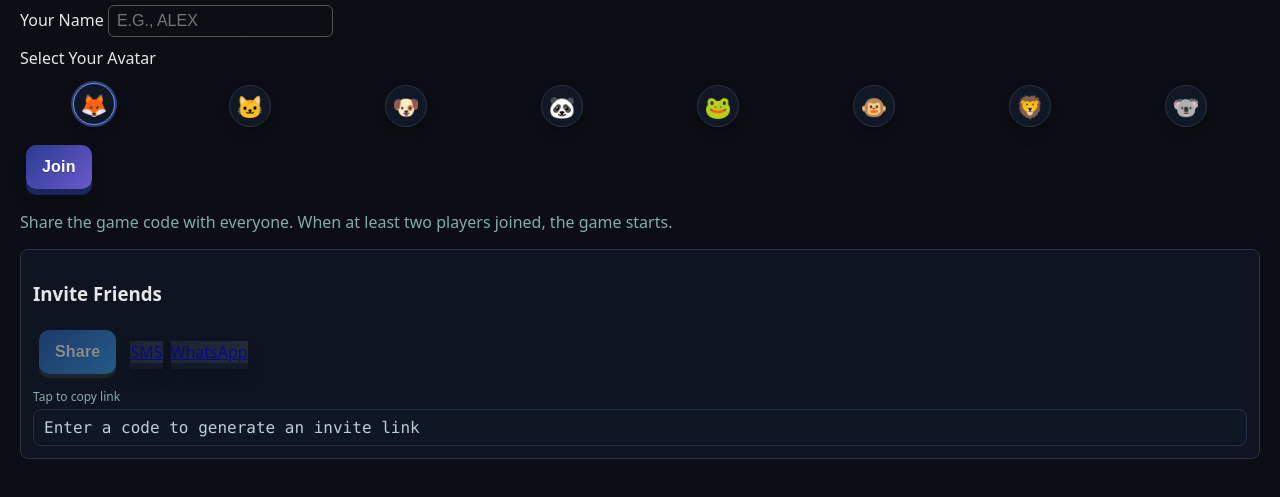
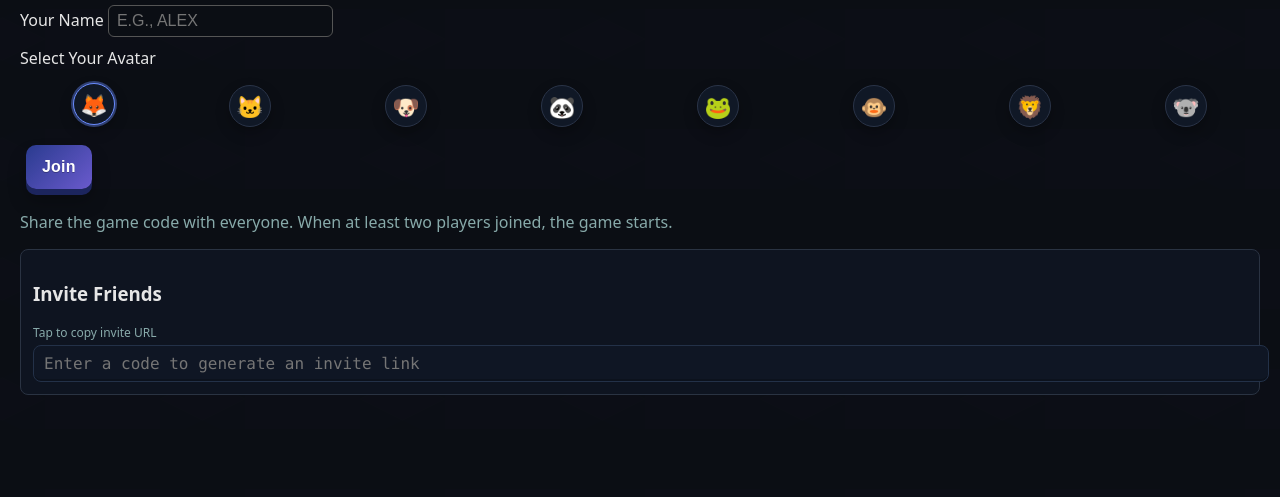
Before and after one commit to catid/backwardswords, a website: page app/static/index.html in a window 1280 px wide. Shown: the part 141-638 px from the top of the page. Drawn offline with Linux system fonts and the light colour scheme.

Commit message:
Replace Share/SMS/WA with single invite URL textbox using ?pass=PARTY; click to refresh+copy; support ?pass prefill

```diff
--- a/app/static/app.js
+++ b/app/static/app.js
@@ -88,45 +88,21 @@ function getJoinInputCode() {
 function buildInviteLink(codeOverride) {
   const code = (codeOverride || getJoinInputCode() || state?.code || my.code || '').toUpperCase();
   const origin = location.origin;
-  const url = `${origin}/?code=${encodeURIComponent(code)}`;
+  const url = `${origin}/?pass=${encodeURIComponent(code)}`;
   return { code, url };
 }
 
-function setShareTargets(prefix, codeOverride) {
+function updateInviteInput(prefix, codeOverride) {
+  const input = document.getElementById(`invite-url-${prefix}`);
+  if (!input) return;
   const { code, url } = buildInviteLink(codeOverride);
-  const headline = `Join my Backwards Words party: ${code}`;
-  const text = `${headline}\nOpen: ${url}`;
-
-  const shareBtn = document.getElementById(`share-${prefix}-btn`);
-  if (shareBtn) {
-    shareBtn.disabled = !code;
-    shareBtn.onclick = async () => {
-      if (!code) return;
-      try {
-        if (navigator.share) { await navigator.share({ title: 'Backwards Words', text: headline, url }); uiSuccess(); }
-        else { await navigator.clipboard.writeText(url); alert('Invite link copied to clipboard'); uiSuccess(); }
-      } catch {}
-    };
-  }
-  const sms = document.getElementById(`share-${prefix}-sms`);
-  if (sms) {
-    if (code) { sms.href = `sms:?&body=${encodeURIComponent(text)}`; sms.classList.remove('link-disabled'); sms.removeAttribute('aria-disabled'); sms.removeAttribute('tabindex'); }
-    else { sms.href = '#'; sms.classList.add('link-disabled'); sms.setAttribute('aria-disabled', 'true'); sms.setAttribute('tabindex', '-1'); }
-  }
-  const wa = document.getElementById(`share-${prefix}-wa`);
-  if (wa) {
-    if (code) { wa.href = `https://wa.me/?text=${encodeURIComponent(text)}`; wa.classList.remove('link-disabled'); wa.removeAttribute('aria-disabled'); wa.removeAttribute('tabindex'); }
-    else { wa.href = '#'; wa.classList.add('link-disabled'); wa.setAttribute('aria-disabled', 'true'); wa.setAttribute('tabindex', '-1'); }
-  }
-  const copy = document.getElementById(`invite-link-${prefix}`);
-  if (copy) {
-    copy.textContent = code ? url : 'Enter a code to generate an invite link';
-    copy.onclick = async () => {
-      if (!code) return;
-      try { await navigator.clipboard.writeText(url); uiSuccess(); copy.classList.add('copied'); } catch {}
-    };
-    copy.onkeydown = (e) => { if (e.key === 'Enter' || e.key === ' ') { e.preventDefault(); copy.click(); } };
-  }
+  input.value = code ? url : '';
+  input.placeholder = code ? '' : 'Enter a code to generate an invite link';
+  input.onclick = async () => {
+    const latest = buildInviteLink(codeOverride || getJoinInputCode());
+    input.value = latest.url;
+    try { input.focus(); input.select(); await navigator.clipboard.writeText(latest.url); uiSuccess(); } catch {}
+  };
 }
 
 async function initSSE() {
@@ -195,9 +171,9 @@ function render() {
   const isLead = r.leadPlayerId === my.id;
   if (r.state === 'lead_record') {
     if (isLead) show('#panel-lead'); else show('#panel-wait-lead');
-    // Update share targets for both lead/waiting views
-    setShareTargets('lead');
-    setShareTargets('wait');
+    // Update invite URL inputs for both lead/waiting views
+    updateInviteInput('lead');
+    updateInviteInput('wait');
   } else if (r.state === 'replicate') {
     // If I've already submitted, move me to the voting screen (waiting state); otherwise keep me on replicate.
     if (r.replicateStatus && r.replicateStatus[my.id]) {
@@ -401,18 +377,19 @@ $('#join-form').addEventListener('submit', async (ev) => {
 (function prefillFromURL() {
   try {
     const u = new URL(location.href);
-    const code = u.searchParams.get('code');
-    if (code) {
+    // Prefer pass=..., fallback to code=...
+    const pass = u.searchParams.get('pass') || u.searchParams.get('code');
+    if (pass) {
       const inp = document.querySelector('input[name="code"]');
-      if (inp) inp.value = String(code).toUpperCase();
+      if (inp) inp.value = String(pass).toUpperCase();
     }
   } catch {}
-  // Initialize join-screen share targets with current input
-  setShareTargets('join');
+  // Initialize join-screen invite URL with current input
+  updateInviteInput('join');
   const inp = document.querySelector('input[name="code"]');
   if (inp) inp.addEventListener('input', () => {
     const up = getJoinInputCode();
-    setShareTargets('join', up);
+    updateInviteInput('join', up);
   });
 })();
 
--- a/app/static/index.html
+++ b/app/static/index.html
@@ -31,14 +31,9 @@
       <p class="hint">Share the game code with everyone. When at least two players joined, the game starts.</p>
       <div class="group" id="invite-group-join">
         <h3>Invite Friends</h3>
-        <div class="share-row">
-          <button id="share-join-btn" class="btn-forward" title="System share (if supported)">Share</button>
-          <a id="share-join-sms" class="btn-ghost" href="#" target="_blank" rel="noopener">SMS</a>
-          <a id="share-join-wa" class="btn-ghost" href="#" target="_blank" rel="noopener">WhatsApp</a>
-        </div>
         <div class="copy-row">
-          <div class="copy-hint">Tap to copy link</div>
-          <div id="invite-link-join" class="copy-link" role="button" tabindex="0"></div>
+          <div class="copy-hint">Tap to copy invite URL</div>
+          <input id="invite-url-join" class="invite-input" type="text" readonly />
         </div>
       </div>
     </div>
@@ -70,14 +65,9 @@
         <p>Everyone will try to replicate your clip played backwards.</p>
         <div class="group" id="invite-group-lead">
           <h3>Invite Friends</h3>
-          <div class="share-row">
-            <button id="share-lead-btn" class="btn-forward" title="System share (if supported)">Share</button>
-            <a id="share-lead-sms" class="btn-ghost" href="#" target="_blank" rel="noopener">SMS</a>
-            <a id="share-lead-wa" class="btn-ghost" href="#" target="_blank" rel="noopener">WhatsApp</a>
-          </div>
           <div class="copy-row">
-            <div class="copy-hint">Tap to copy link</div>
-            <div id="invite-link-lead" class="copy-link" role="button" tabindex="0"></div>
+            <div class="copy-hint">Tap to copy invite URL</div>
+            <input id="invite-url-lead" class="invite-input" type="text" readonly />
           </div>
         </div>
       </div>
@@ -89,14 +79,9 @@
         </div>
         <div class="group" id="invite-group-wait">
           <h3>Invite Friends</h3>
-          <div class="share-row">
-            <button id="share-wait-btn" class="btn-forward" title="System share (if supported)">Share</button>
-            <a id="share-wait-sms" class="btn-ghost" href="#" target="_blank" rel="noopener">SMS</a>
-            <a id="share-wait-wa" class="btn-ghost" href="#" target="_blank" rel="noopener">WhatsApp</a>
-          </div>
           <div class="copy-row">
-            <div class="copy-hint">Tap to copy link</div>
-            <div id="invite-link-wait" class="copy-link" role="button" tabindex="0"></div>
+            <div class="copy-hint">Tap to copy invite URL</div>
+            <input id="invite-url-wait" class="invite-input" type="text" readonly />
           </div>
         </div>
       </div>
--- a/app/static/style.css
+++ b/app/static/style.css
@@ -89,6 +89,8 @@ audio { display: block; margin: 8px 0; }
 .copy-hint { font-size: 12px; color: #8aa; margin-bottom: 4px; }
 .copy-link { user-select: all; cursor: pointer; background: #0f1624; border: 1px solid #233148; border-radius: 8px; padding: 8px 10px; font-family: ui-monospace, SFMono-Regular, Menlo, Monaco, Consolas, "Liberation Mono", monospace; color: #bcd; word-break: break-all; box-shadow: inset 0 -2px 0 rgba(0,0,0,0.2); }
 .copy-link:focus { outline: 2px solid #6a8cff; outline-offset: 2px; }
+.invite-input { width: 100%; background: #0f1624; border: 1px solid #233148; border-radius: 8px; padding: 8px 10px; color: #bcd; font-family: ui-monospace, SFMono-Regular, Menlo, Monaco, Consolas, "Liberation Mono", monospace; box-shadow: inset 0 -2px 0 rgba(0,0,0,0.2); cursor: pointer; }
+.invite-input:focus { outline: 2px solid #6a8cff; outline-offset: 2px; }
 .link-disabled { pointer-events: none; opacity: 0.5; }
 
 /* Avatar picker */
```
